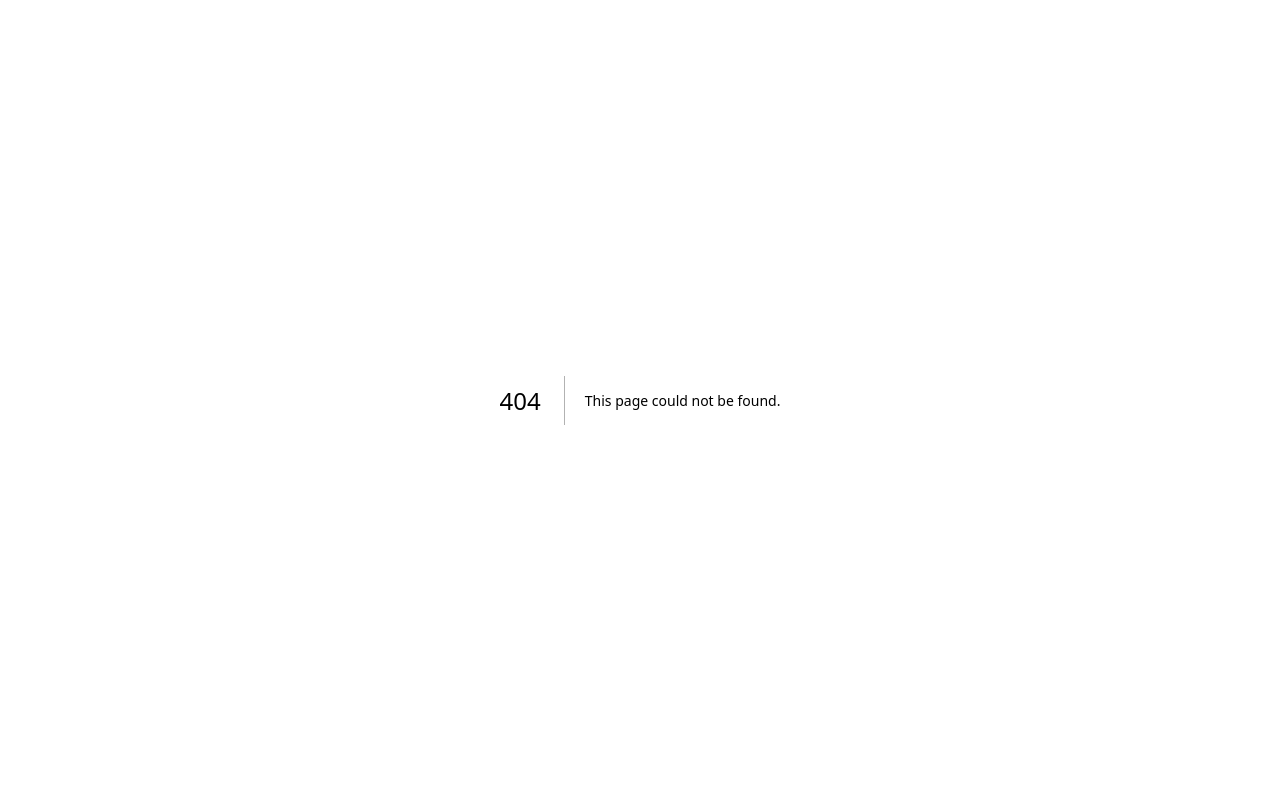
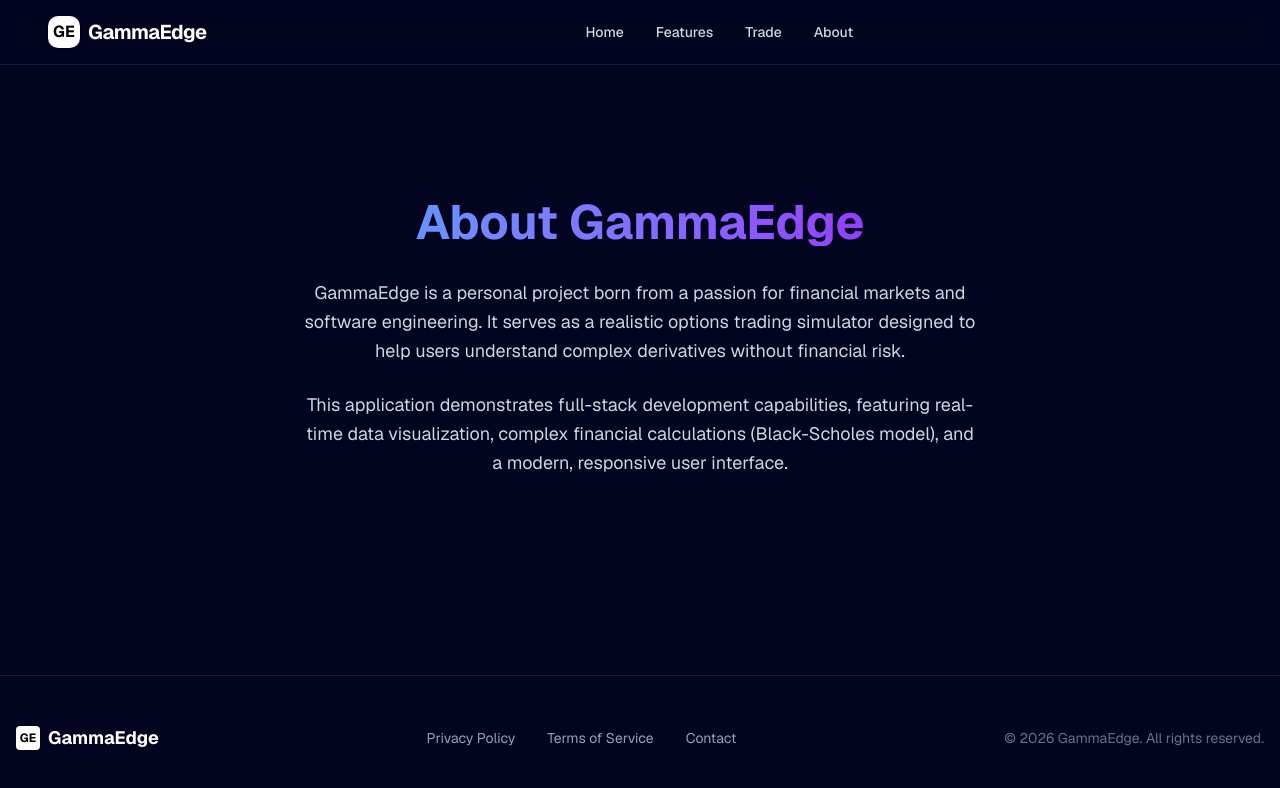
Before and after one commit to tsunar2002/GammaEdge, a Next.js app in the folder frontend/: page /about in a window 1280 px wide. Before the commit this address had no page. Shown: the top 788 px of the page. Built offline with nearby package versions, Linux system fonts and the light colour scheme.

Commit message:
about page

```diff
--- /dev/null
+++ b/frontend/app/about/page.tsx
@@ -0,0 +1,33 @@
+import { Header } from "@/components/landing/Header";
+import { Footer } from "@/components/landing/Footer";
+
+export default function AboutPage() {
+  return (
+    <div className="min-h-screen bg-[#020420] text-white font-sans selection:bg-blue-500/30 flex flex-col">
+      <Header />
+      <main className="flex-1 flex flex-col items-center justify-center px-6 py-24">
+        <div className="max-w-2xl mx-auto text-center space-y-8">
+          <h1 className="text-4xl md:text-5xl font-bold bg-clip-text text-transparent bg-gradient-to-r from-blue-400 to-purple-600">
+            About GammaEdge
+          </h1>
+
+          <div className="space-y-6 text-lg text-gray-300 leading-relaxed">
+            <p>
+              GammaEdge is a personal project born from a passion for financial markets and software engineering.
+              It serves as a realistic options trading simulator designed to help users understand complex
+              derivatives without financial risk.
+            </p>
+
+            <p>
+              This application demonstrates full-stack development capabilities, featuring real-time data visualization,
+              complex financial calculations (Black-Scholes model), and a modern, responsive user interface.
+            </p>
+
+
+          </div>
+        </div>
+      </main>
+      <Footer />
+    </div>
+  );
+}
--- a/frontend/components/landing/Header.tsx
+++ b/frontend/components/landing/Header.tsx
@@ -22,13 +22,13 @@ export const Header = () => {
         <Link href="/" className="text-sm font-medium transition-colors text-gray-300 hover:text-white">
           Home
         </Link>
-        <Link href="#features" className="text-sm font-medium transition-colors text-gray-300 hover:text-white">
+        <Link href="/#features" className="text-sm font-medium transition-colors text-gray-300 hover:text-white">
           Features
         </Link>
         <Link href="/trade" className="text-sm font-medium transition-colors text-gray-300 hover:text-white">
           Trade
         </Link>
-        <Link href="#" className="text-sm font-medium transition-colors text-gray-300 hover:text-white">
+        <Link href="/about" className="text-sm font-medium transition-colors text-gray-300 hover:text-white">
           About
         </Link>
       </nav>
```
